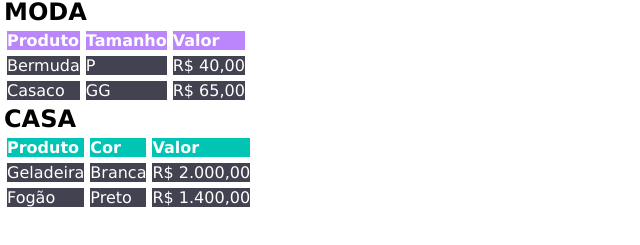
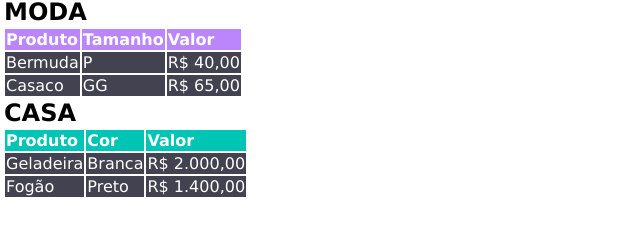
Before and after one commit to mgabrielassa/atividade-04-curso, a plain HTML site: page index.html in a window 1280 px wide. Shown: the part 43-288 px from the top of the page, without its empty margins (0-640 px from the left). Drawn offline with Linux system fonts and the light colour scheme.

Commit message:
mudancas codigo

```diff
--- a/index.html
+++ b/index.html
@@ -14,21 +14,21 @@
     <table>
         <tr>
 
-            <td> <p class="tabela-moda">Produto </td> </p>
-            <td> <p class="tabela-moda">Tamanho </td>  </p>
-            <td> <p class="tabela-moda"> Valor </td>  </p>
+            <td class="tabela-moda">Produto </td>
+            <td class="tabela-moda">Tamanho </td>
+            <td class="tabela-moda"> Valor </td>
 
         </tr>
 
         <tr>
-            <td> <p class="tabela-produtos"> Bermuda </td> </p>
-            <td> <p class="tabela-produtos"> P </td>  </p>
-            <td> <p class="tabela-produtos"> R$ 40,00 </td>  </p>
+            <td class="tabela-produtos"> Bermuda </td>
+            <td class="tabela-produtos"> P </td>
+            <td class="tabela-produtos"> R$ 40,00 </td>
         </tr>
         <tr>
-            <td> <p class="tabela-produtos"> Casaco </td> </p>
-            <td> <p class="tabela-produtos"> GG </td>  </p>
-            <td> <p class="tabela-produtos"> R$ 65,00 </td>  </p>
+            <td class="tabela-produtos"> Casaco </td>
+            <td class="tabela-produtos"> GG </td>
+            <td class="tabela-produtos"> R$ 65,00 </td>
         </tr>
 
     </table>
@@ -37,21 +37,21 @@
 
     <table>
         <tr>
-            <td> <p class="tabela-casa">Produto </td> </p>
-            <td> <p class="tabela-casa"> Cor </td>  </p>
-            <td> <p class="tabela-casa"> Valor </td>  </p>
+            <td class="tabela-casa">Produto </td>
+            <td class="tabela-casa"> Cor </td>
+            <td class="tabela-casa"> Valor </td>
 
         </tr>
         <tr>
-            <td> <p class="tabela-produtos"> Geladeira </td> </p>
-            <td> <p class="tabela-produtos"> Branca </td>  </p>
-            <td> <p class="tabela-produtos"> R$ 2.000,00 </td>  </p>
+            <td class="tabela-produtos"> Geladeira </td>
+            <td class="tabela-produtos"> Branca </td>
+            <td class="tabela-produtos"> R$ 2.000,00 </td>
 
         </tr>
         <tr>
-            <td> <p class="tabela-produtos"> Fogão </td> </p>
-            <td> <p class="tabela-produtos"> Preto </td>  </p>
-            <td> <p class="tabela-produtos"> R$ 1.400,00 </td>  </p>
+            <td class="tabela-produtos"> Fogão </td>
+            <td class="tabela-produtos"> Preto </td>
+            <td class="tabela-produtos"> R$ 1.400,00 </td>
         </tr>
     </table>
 
```
